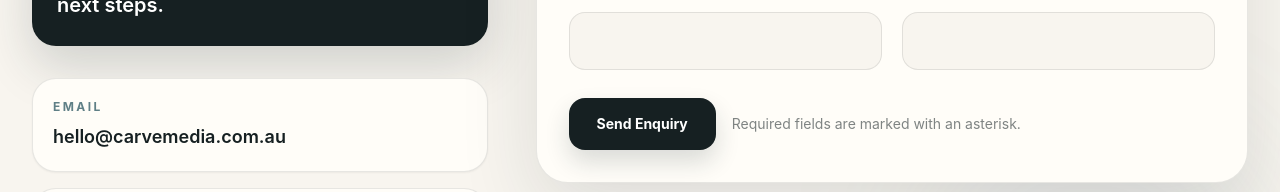
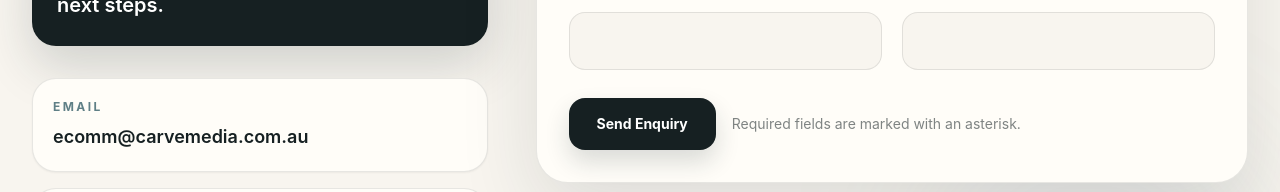
Before and after one commit to KeithRV/carvemedia-ecommerce, a React (Vite) app: page / in a window 1280 px wide. Shown: the part 8880-9072 px from the top of the page. Built offline with nearby package versions, Linux system fonts and the light colour scheme.

Commit message:
Update Carvecommerce site

```diff
--- a/src/components/ContactForm.tsx
+++ b/src/components/ContactForm.tsx
@@ -100,10 +100,10 @@ export function ContactForm() {
                 Email
               </p>
               <a
-                href="mailto:hello@carvemedia.com.au"
+                href="mailto:ecomm@carvemedia.com.au"
                 className="mt-2 block text-lg font-semibold text-charcoal transition hover:text-tide"
               >
-                hello@carvemedia.com.au
+                ecomm@carvemedia.com.au
               </a>
             </div>
 
```
